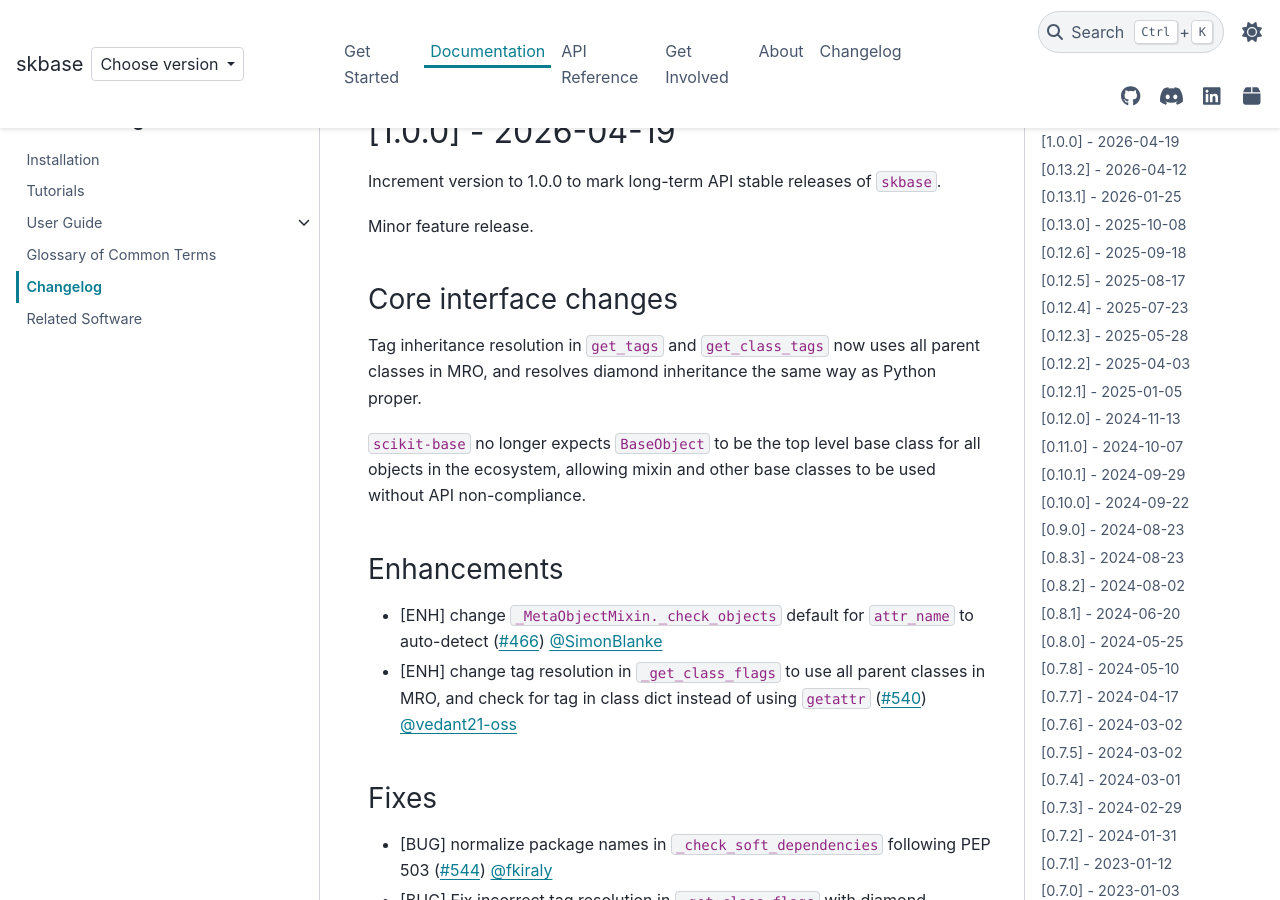
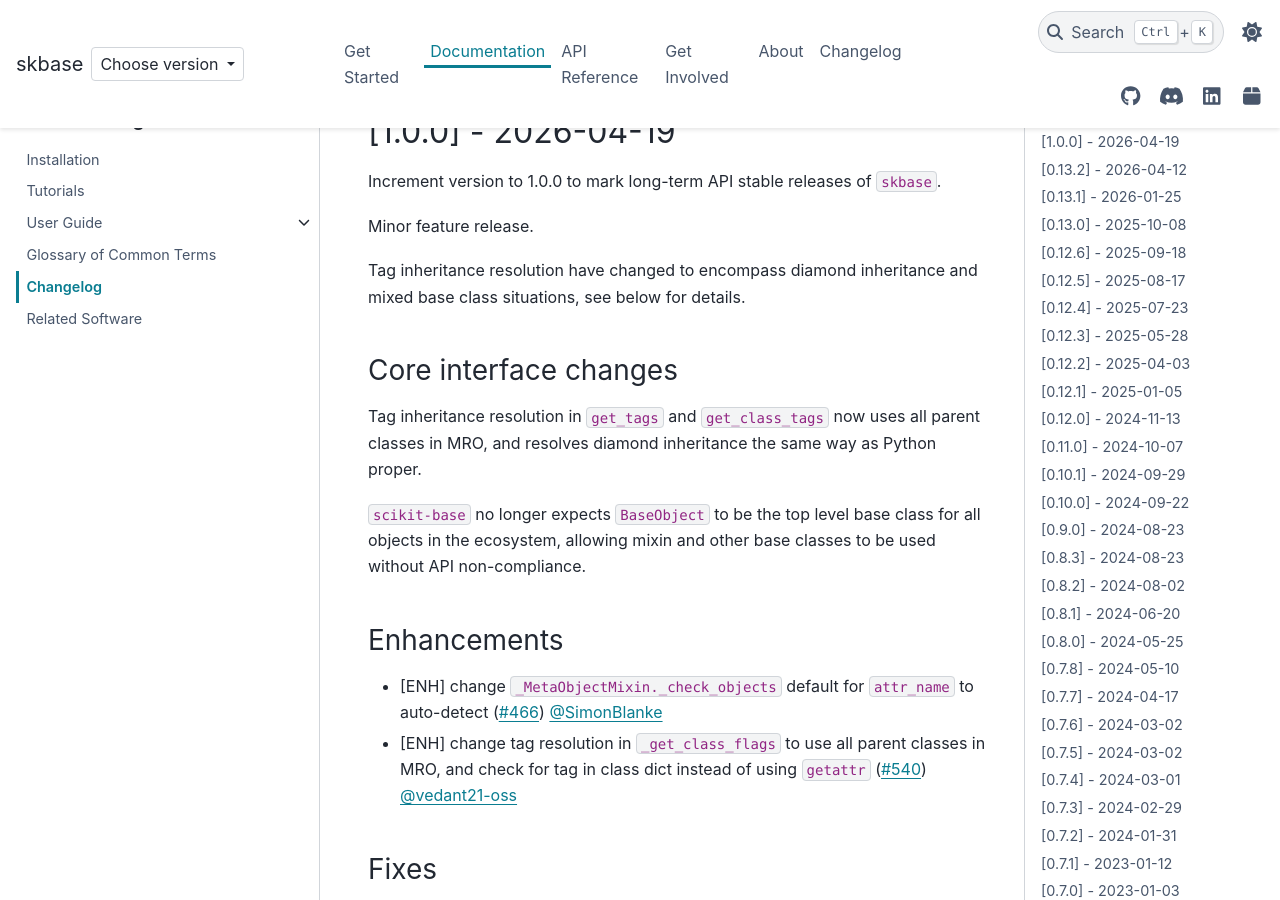
Before and after one commit to sktime/skbase, a Sphinx documentation site: the page built from docs/source/user_documentation/changelog.rst, in a window 1280 px wide and 900 px high, scrolled down 372 px. Built offline with Sphinx 7.4.7 and the PyData theme 0.15.4, drawn with Linux system fonts in a browser that asks for light colours; comment, search, counter and statistics services are not loaded.

Commit message:
Update changelog.rst

```diff
--- a/docs/source/user_documentation/changelog.rst
+++ b/docs/source/user_documentation/changelog.rst
@@ -20,6 +20,9 @@ For planned changes and upcoming releases, see our :ref:`roadmap`.
 Increment version to 1.0.0 to mark long-term API stable releases of ``skbase``.
 
 Minor feature release.
+
+Tag inheritance resolution have changed to encompass diamond inheritance
+and mixed base class situations, see below for details.
 
 Core interface changes
 ----------------------
```
